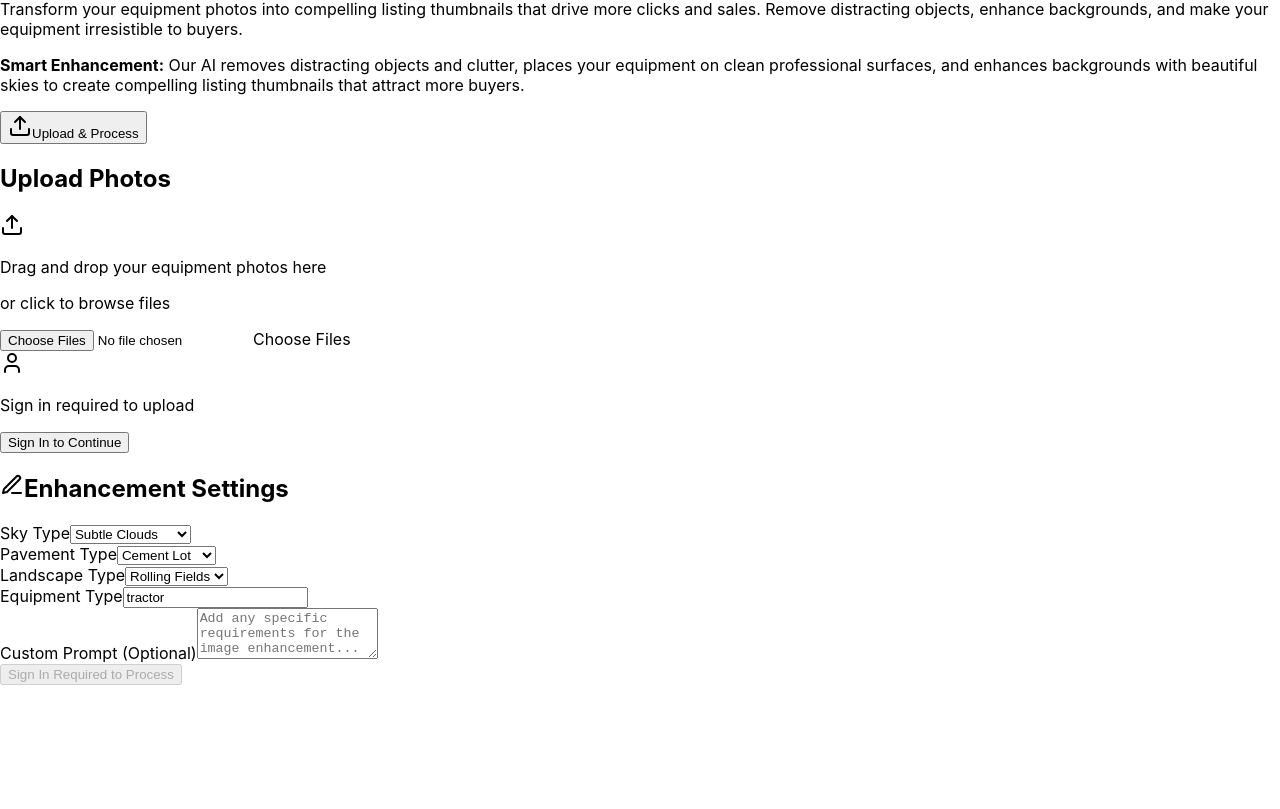
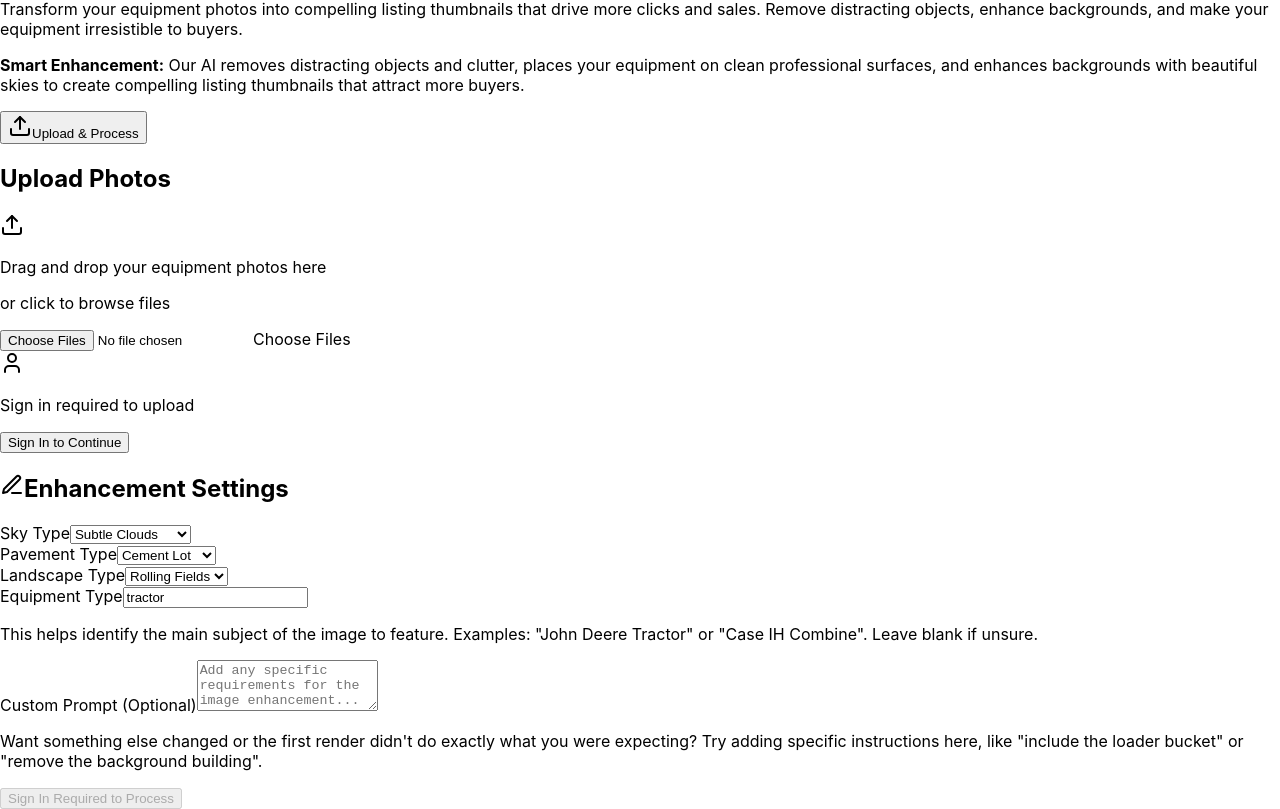
Before and after one commit to ced-solutions/equipment-photo-pro, a React (Create React App) app in the folder client/: page /upload in a window 1280 px wide. Shown: the part 186-995 px from the top of the page. Before the commit the page ends 871 px from the top, so only its background shows below. Built offline with nearby package versions, Linux system fonts and the light colour scheme; the HTML template or start-up script is replaced by a standard one.

Commit message:
Add helpful guidance text to equipment type and custom prompt fields

```diff
--- a/client/src/pages/Upload.js
+++ b/client/src/pages/Upload.js
@@ -859,9 +859,12 @@ The equipment must remain completely unchanged - only enhance the background, li
                     type="text"
                     value={promptSettings.equipmentType}
                     onChange={(e) => setPromptSettings(prev => ({ ...prev, equipmentType: e.target.value }))}
-                    placeholder="e.g., red tractor, combine harvester, green ATV"
+                    placeholder="e.g., John Deere Tractor, Case IH Combine, Kubota Excavator"
                     className="w-full border border-gray-300 rounded-md px-3 py-2 focus:outline-none focus:ring-2 focus:ring-blue-500"
                   />
+                  <p className="text-xs text-gray-500 mt-1">
+                    This helps identify the main subject of the image to feature. Examples: "John Deere Tractor" or "Case IH Combine". Leave blank if unsure.
+                  </p>
                 </div>
               </div>
 
@@ -874,6 +877,9 @@ The equipment must remain completely unchanged - only enhance the background, li
                   rows={3}
                   className="w-full border border-gray-300 rounded-md px-3 py-2 focus:outline-none focus:ring-2 focus:ring-blue-500"
                 />
+                <p className="text-xs text-gray-500 mt-1">
+                  Want something else changed or the first render didn't do exactly what you were expecting? Try adding specific instructions here, like "include the loader bucket" or "remove the background building".
+                </p>
               </div>
 
             </div>
```
